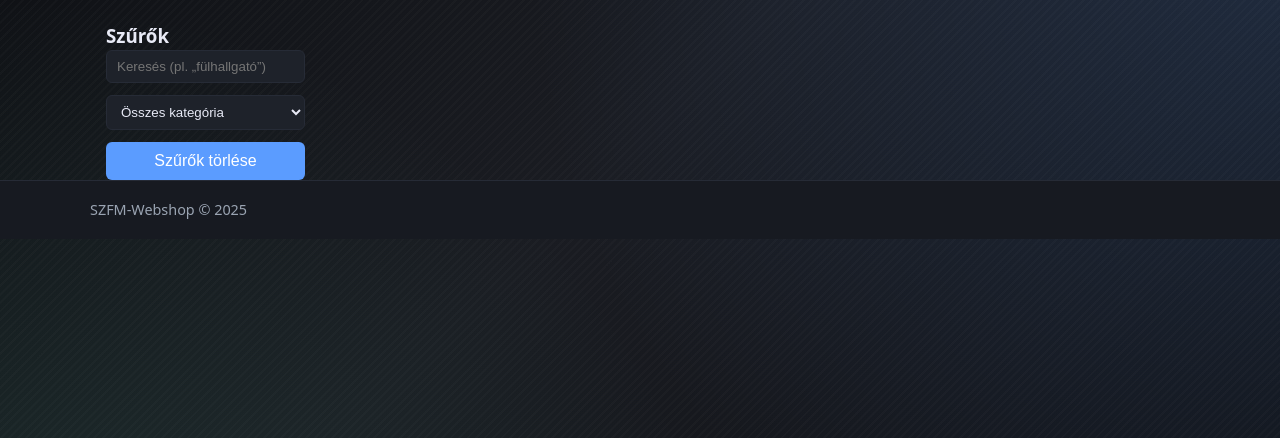
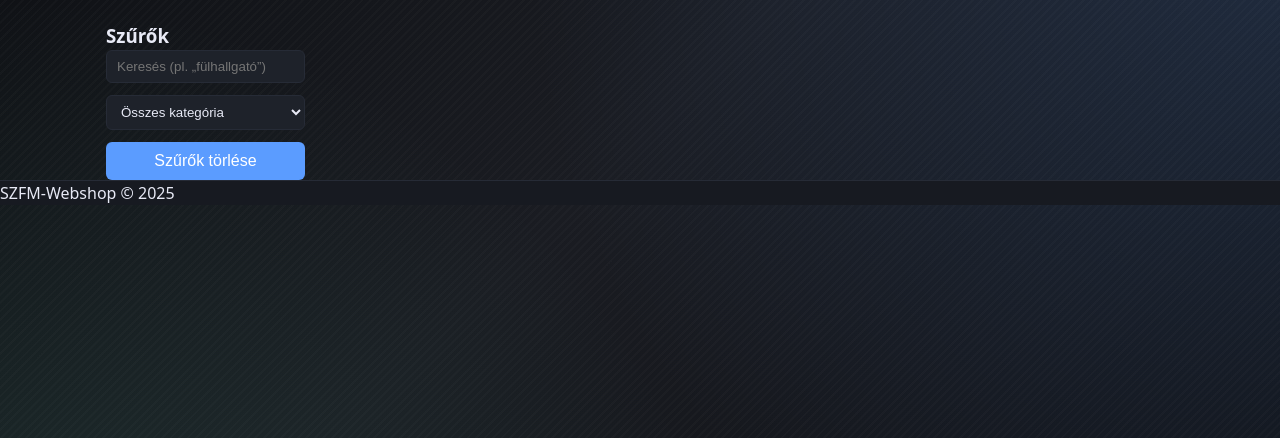
Before and after one commit to mzsl03/webshop, a Django app: page / in a window 1280 px wide. Shown: the part 53-491 px from the top of the page. Run offline with Django 5.2, Linux system fonts and the light colour scheme.

Commit message:
fix: footer display at the bottom of the screen

```diff
--- a/core_webshop/phoneshop/templates/layout.html
+++ b/core_webshop/phoneshop/templates/layout.html
@@ -26,11 +26,8 @@
     {% block main %}
     {% endblock %}
 </main>
-<footer>
-    <div class="wrap"
-         style="display:flex; justify-content:space-between; align-items:center; gap:12px; padding:18px 0;">
-        <small class="muted">SZFM-Webshop © 2025</small>
-    </div>
+<footer class="footer">
+    SZFM-Webshop © 2025
 </footer>
 </body>
 </html>
```
